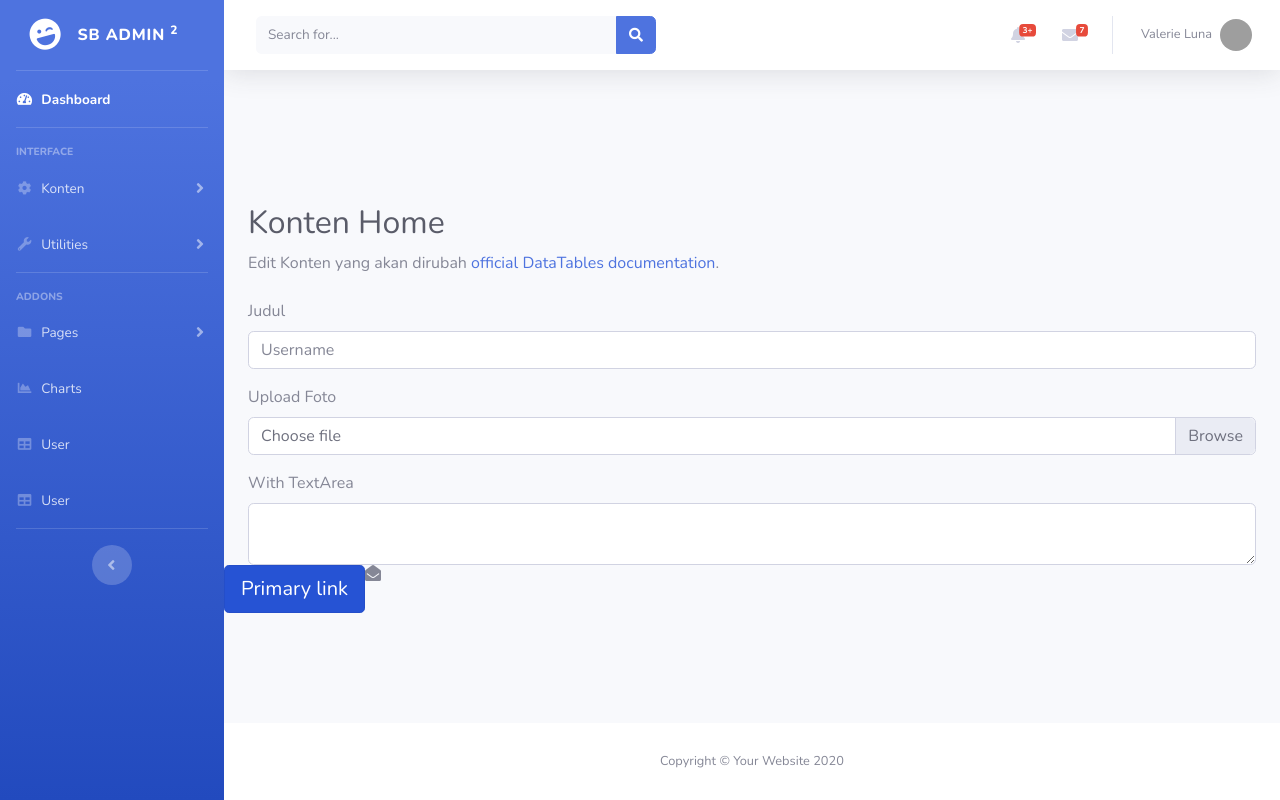
After one commit to iarisaldy/CI4-Web-Profile, a CodeIgniter 4 app: the page made by app/Views/BE/pages/Home.php in a window 1280 px wide. The commit adds this page. Run offline with PHP 8.4 and a stand-in for CodeIgniter, Linux system fonts and the light colour scheme; the template is opened without the code that fills it, so the values that code supplies are empty; some libraries are stand-ins or nearby versions; grey boxes are pictures that could not be loaded.

Commit message:
Tambah menu editor "Konten"

```diff
--- a/app/Views/BE/layout/template.php
+++ b/app/Views/BE/layout/template.php
@@ -41,7 +41,7 @@
 
 			<!-- Nav Item - Dashboard -->
 			<li class="nav-item active">
-				<a class="nav-link" href="index.html">
+				<a class="nav-link" href="Dashboard">
 					<i class="fas fa-fw fa-tachometer-alt"></i>
 					<span>Dashboard</span></a>
 			</li>
@@ -58,13 +58,17 @@
 			<li class="nav-item">
 				<a class="nav-link collapsed" href="#" data-toggle="collapse" data-target="#collapseTwo" aria-expanded="true" aria-controls="collapseTwo">
 					<i class="fas fa-fw fa-cog"></i>
-					<span>Components</span>
+					<span>Konten</span>
 				</a>
 				<div id="collapseTwo" class="collapse" aria-labelledby="headingTwo" data-parent="#accordionSidebar">
 					<div class="bg-white py-2 collapse-inner rounded">
 						<h6 class="collapse-header">Custom Components:</h6>
-						<a class="collapse-item" href="buttons.html">Buttons</a>
-						<a class="collapse-item" href="cards.html">Cards</a>
+						<a class="collapse-item" href="Home">Home</a>
+						<a class="collapse-item" href="cards.html">About</a>
+						<a class="collapse-item" href="cards.html">Services</a>
+						<a class="collapse-item" href="cards.html">Portofolio</a>
+						<a class="collapse-item" href="cards.html">Team</a>
+						<a class="collapse-item" href="cards.html">Contacts Us</a>
 					</div>
 				</div>
 			</li>
--- /dev/null
+++ b/app/Views/BE/pages/Home.php
@@ -0,0 +1,37 @@
+<?= $this->extend('BE/layout/template') ?>
+<?= $this->section('content') ?>
+
+<!-- Main Content -->
+<div id="content">
+
+    <!-- Begin Page Content -->
+    <div class="container-fluid">
+        <!-- Page Heading -->
+        <h1 class="h2 mb-2 text-gray-800">Konten Home</h1>
+        <p class="mb-4">Edit Konten yang akan dirubah <a target="_blank" href="<?php echo base_url(); ?>https://datatables.net">official DataTables documentation</a>.</p>
+
+        <label for="basic-url">Judul</label>
+        <div class="input-group mb-3">
+            <input type="text" class="form-control" placeholder="Username" aria-label="Username" aria-describedby="basic-addon1">
+        </div>
+
+        <label for="basic-url">Upload Foto</label>
+        <div class="input-group mb-3">
+            <div class="custom-file">
+                <input type="file" class="custom-file-input" id="inputGroupFile01" aria-describedby="inputGroupFileAddon01">
+                <label class="custom-file-label" for="inputGroupFile01">Choose file</label>
+            </div>
+        </div>
+
+        <label for="basic-url">With TextArea</label>
+        <textarea class="form-control" aria-label="With textarea"></textarea>
+    </div>
+    <div class="input-group">
+        <a href="#" class="btn btn-primary btn-lg active" role="button" aria-pressed="true">Primary link</a>
+        <i class="fa fa-envelope-open" aria-hidden="true"></i>
+    </div>
+
+</div>
+
+
+<?= $this->endSection() ?>
--- a/app/Views/FE/Profile.php
+++ b/app/Views/FE/Profile.php
@@ -93,13 +93,13 @@
 				<div class="row about-container">
 
 					<div class="col-lg-6 content order-lg-1 order-2">
-						<h2 class="title">Few Words About Us</h2>
+						<h2 class="title">About Us</h2>
 						<p>
 							Lorem ipsum dolor sit amet, consectetur adipiscing elit, sed do eiusmod tempor incididunt ut labore et dolore magna aliqua. Ut enim ad minim veniam, quis nostrud exercitation ullamco laboris nisi ut aliquip ex ea commodo consequat.
 						</p>
 
 						<div class="icon-box wow fadeInUp">
-							<div class="icon"><i class="fa fa-shopping-bag"></i></div>
+							<div class="icon"><i class="fa fa-cogs"></i></div>
 							<h4 class="title"><a href="">Eiusmod Tempor</a></h4>
 							<p class="description">Et harum quidem rerum facilis est et expedita distinctio. Nam libero tempore, cum soluta nobis est eligendi</p>
 						</div>
```
Also changed, not shown: app/Controllers/Admin.php (+11 -1 lines), app/Views/BE/pages/Dashboard.php (renamed from app/Views/BE/pages/Dastboard.php).
